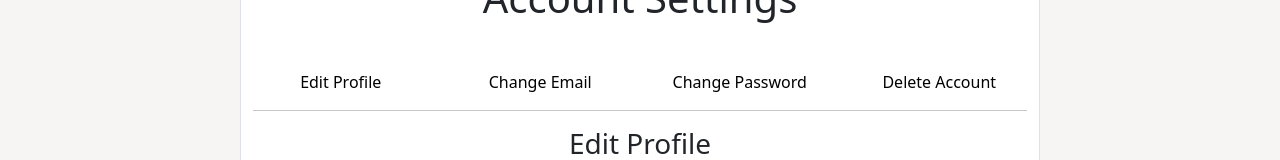
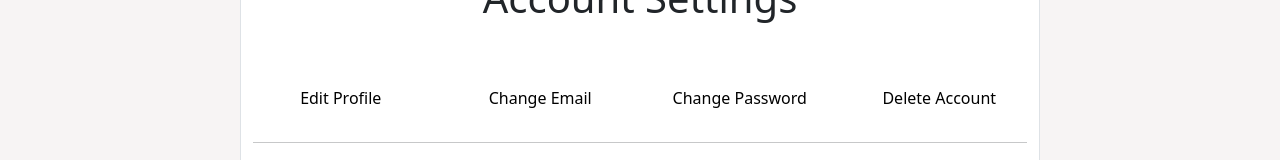
Before and after one commit to brandonijones/recipe-website, a React (Create React App) app in the folder react-frontend/: page /account/settings in a window 1280 px wide. Shown: the part 219-379 px from the top of the page. Built offline with nearby package versions, Linux system fonts and the light colour scheme; no server answers.

Commit message:
fix: Improve responiveness of home page and account settings

```diff
--- a/react-frontend/src/pages/Home.jsx
+++ b/react-frontend/src/pages/Home.jsx
@@ -53,7 +53,7 @@ function Home() {
                 <img className='img-fluid' src={Landing} alt="The Recipe Bowl logo" />
             </div>
             <div className='mx-auto search-bar row gx-2 gy-3'>
-                <div className='col-md-2 col-sm-2 col-3 mx-auto'>
+                <div className='col-md-2 col-sm-2 col-12 mx-auto'>
                     <Dropdown>
                         <Dropdown.Toggle variant='secondary'>
                             {searchType}
@@ -65,7 +65,7 @@ function Home() {
                     </Dropdown>
 
                 </div>
-                <div className='col-md-6 col-sm-6 col-9'>
+                <div className='col-md-6 col-sm-6 col-12'>
                     <input
                         type="text"
                         value={query}
--- a/react-frontend/src/pages/Settings.jsx
+++ b/react-frontend/src/pages/Settings.jsx
@@ -46,16 +46,16 @@ function Settings() {
                     <h1 className='text-center my-5'>Account Settings</h1>
                     <div className='my-2' >
                         <Nav className='row justify-content-evenly' >
-                            <Nav.Item className='col text-center my-auto'>
+                            <Nav.Item className='col-md-3 col-12 text-center my-3'>
                                 <Link to='/account/settings/edit-profile'>Edit Profile</Link>
                             </Nav.Item>
-                            <Nav.Item className='col text-center my-auto'>
+                            <Nav.Item className='col-md-3 col-12 text-center my-3'>
                                 <Link to='/account/settings/change-email'>Change Email</Link>
                             </Nav.Item>
-                            <Nav.Item className='col text-center my-auto'>
+                            <Nav.Item className='col-md-3 col-12 text-center my-3'>
                                 <Link to='/account/settings/change-password'>Change Password</Link>
                             </Nav.Item>
-                            <Nav.Item className='col text-center my-auto'>
+                            <Nav.Item className='col-md-3 col-12 text-center my-3'>
                                 <Link to='/account/settings/delete-account'>Delete Account</Link>
                             </Nav.Item>
                         </Nav>
```
